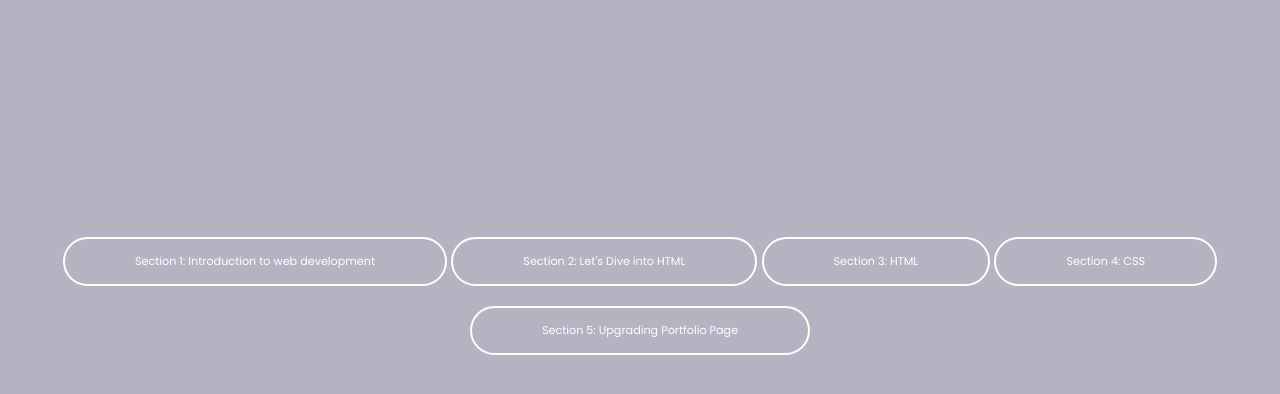
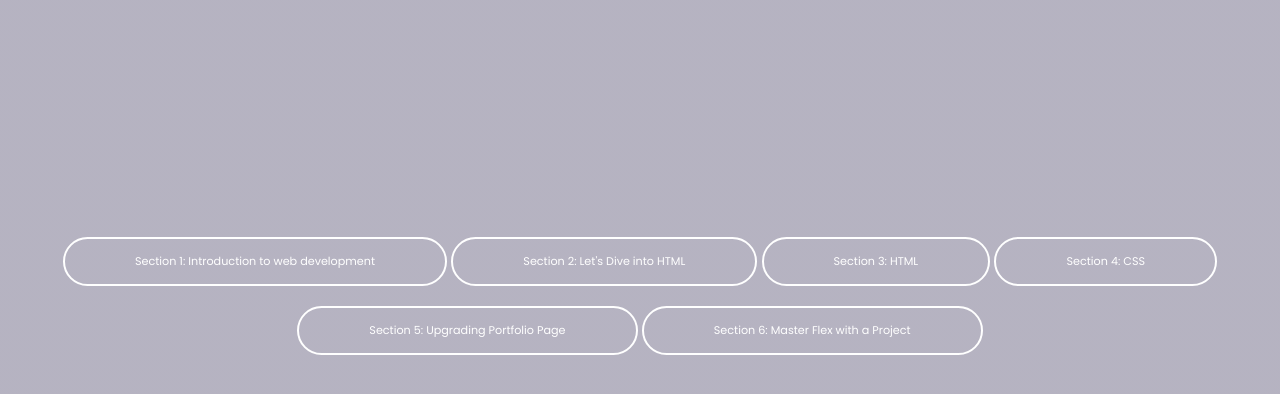
Before and after one commit to jmtechinstitute/FSWD-B-11-, a plain HTML site: page fswd.html in a window 1280 px wide. Shown: the part 114-508 px from the top of the page. Drawn offline with Linux system fonts and the light colour scheme.

Commit message:
Update fswd.html

```diff
--- a/fswd.html
+++ b/fswd.html
@@ -46,8 +46,8 @@
             <a href="section3.html">Section 3: HTML</a>
             <a href="section4.html">Section 4: CSS</a>
             <a href="section5.html">Section 5: Upgrading Portfolio Page</a>
-            <!--  <a href="section6.html">Section 6: Master Flex with a Project</a>
-            <a href="section13.html">Section 13: Java Script -->
+            <a href="section6.html">Section 6: Master Flex with a Project</a>
+            <!--  <a href="section13.html">Section 13: Java Script -->
         </div>
 
     </div>
```
